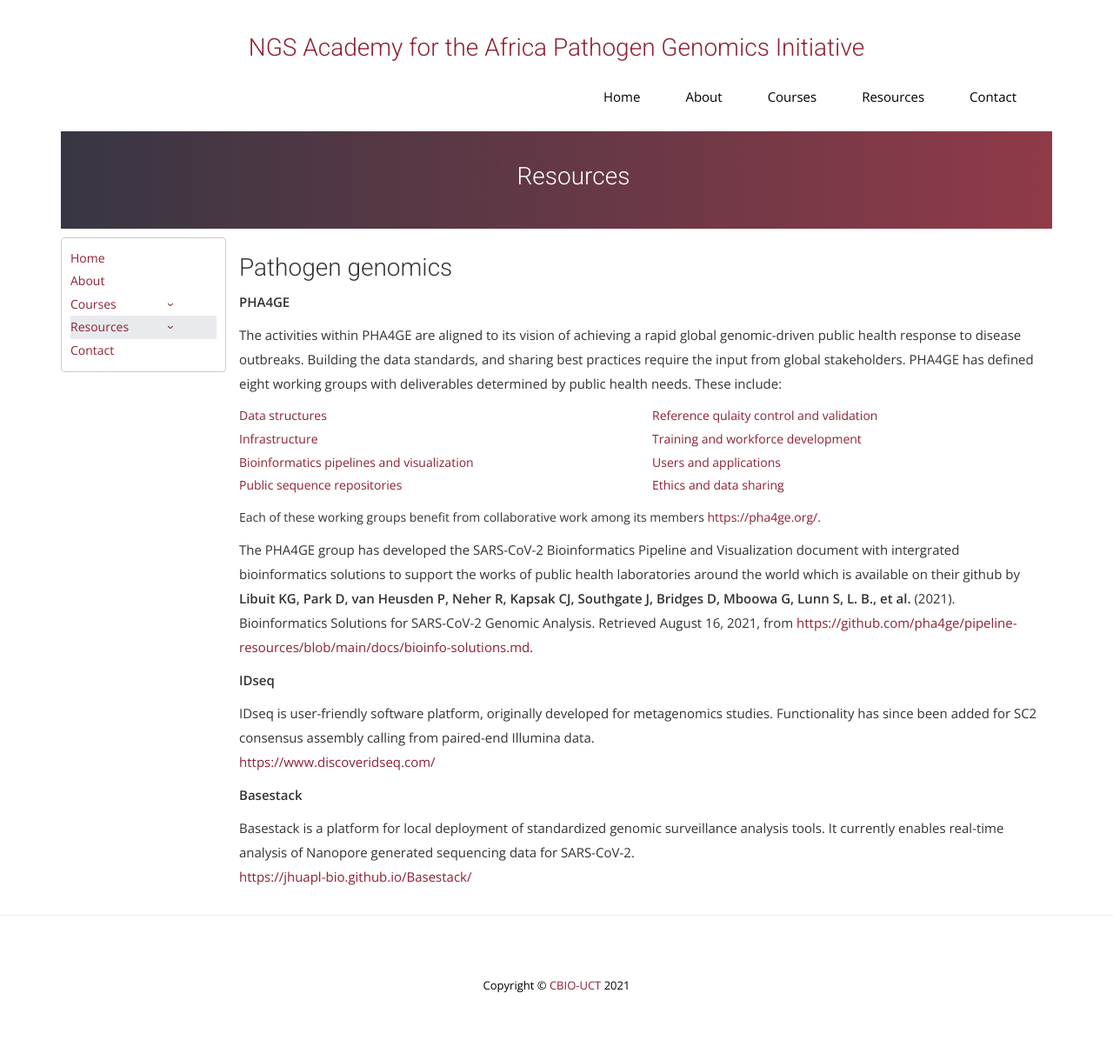
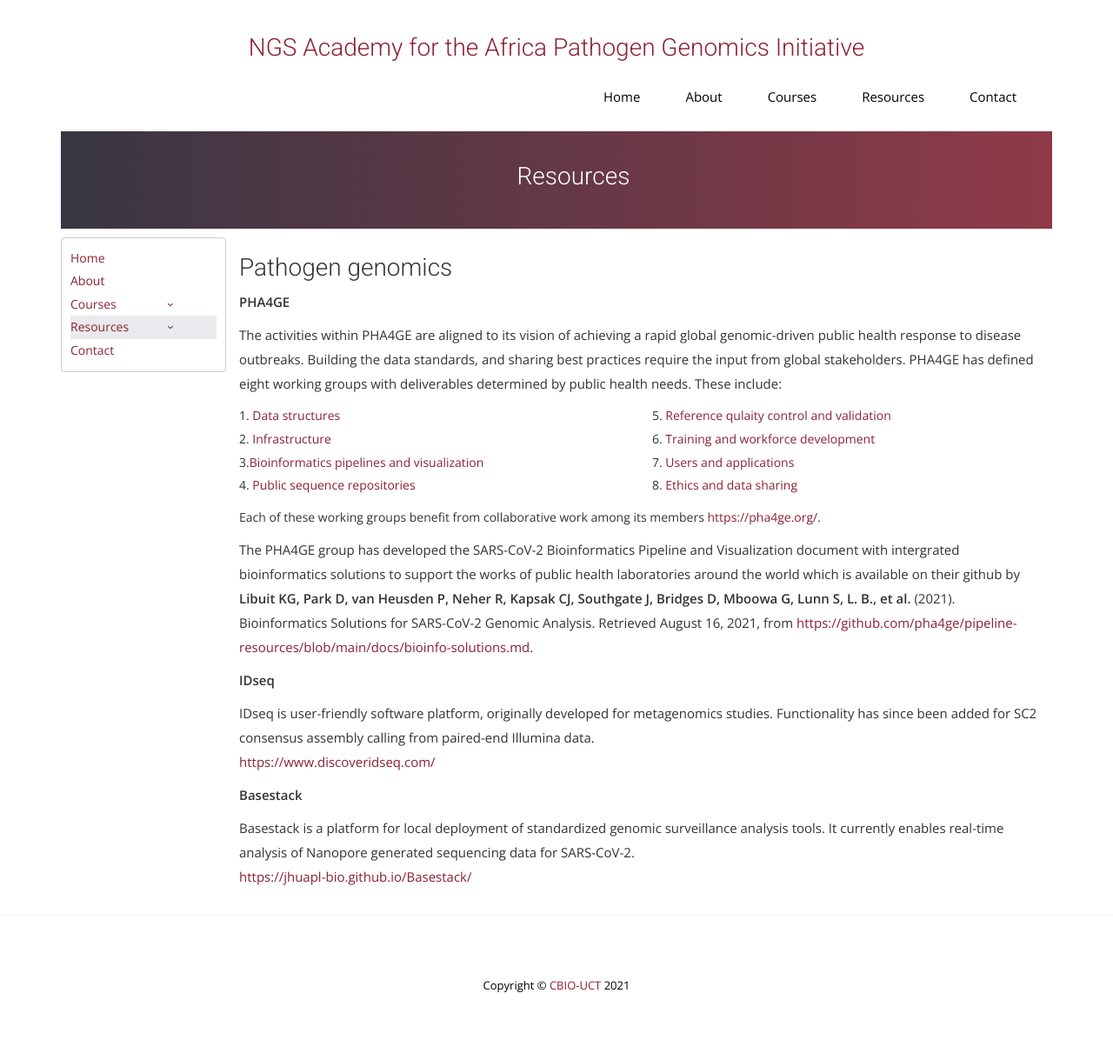
Before and after one commit to uct-cbio/ngs-academy, a Jekyll site: the page built from resources.html, in a window 1280 px wide. Shown: the whole page at 87% size. Built offline with Jekyll 4.4.1, drawn with Linux system fonts in a browser that asks for light colours; nearby versions of some CDN libraries; some web fonts are replaced; comment, search, counter and statistics services are not loaded.

Commit message:
numbered pha4ge list working groups

```diff
--- a/resources.html
+++ b/resources.html
@@ -26,12 +26,12 @@ permalink: /resources/
     <div class="row">
       <div class="col-sm-6">
         <ol>
-          <li><a href="https://pha4ge.org/data-structures/" target="_blank">Data structures</a></li>
-          <li><a href="https://pha4ge.org/infrastructure/" target="_blank">Infrastructure</a></li>
-          <li><a href="https://pha4ge.org/bioinformatics-pipelines-and-visualization/" target="_blank">Bioinformatics
+          <li>1. <a href="https://pha4ge.org/data-structures/" target="_blank">Data structures</a></li>
+          <li>2. <a href="https://pha4ge.org/infrastructure/" target="_blank">Infrastructure</a></li>
+          <li>3.<a href="https://pha4ge.org/bioinformatics-pipelines-and-visualization/" target="_blank">Bioinformatics
               pipelines and visualization</a></li>
           <li>
-            <a href="hthttps://pha4ge.org/public-sequence-repositories/" target="_blank">Public sequence
+            4. <a href="hthttps://pha4ge.org/public-sequence-repositories/" target="_blank">Public sequence
               repositories</a>
           </li>
 
@@ -39,16 +39,16 @@ permalink: /resources/
       </div>
       <div class="col-sm-6">
         <ol>
-          <li><a href="https://pha4ge.org/reference-qc-and-validation/" target="_blank">Reference qulaity control and
+          <li>5. <a href="https://pha4ge.org/reference-qc-and-validation/" target="_blank">Reference qulaity control and
               validation</a></li>
-          <li><a href="https://pha4ge.org/training-and-workforce-development/" target="_blank">Training and workforce
+          <li>6. <a href="https://pha4ge.org/training-and-workforce-development/" target="_blank">Training and workforce
               development</a></li>
 
 
-          <li><a href="https://pha4ge.org/users-and-applications/" target="_blank">Users and applications</a>
+          <li>7. <a href="https://pha4ge.org/users-and-applications/" target="_blank">Users and applications</a>
           </li>
 
-          <li><a href="https://pha4ge.org/ethics-and-data-sharing/" target="_blank">Ethics and data sharing</a>
+          <li>8. <a href="https://pha4ge.org/ethics-and-data-sharing/" target="_blank">Ethics and data sharing</a>
           </li>
         </ol>
       </div>
```
